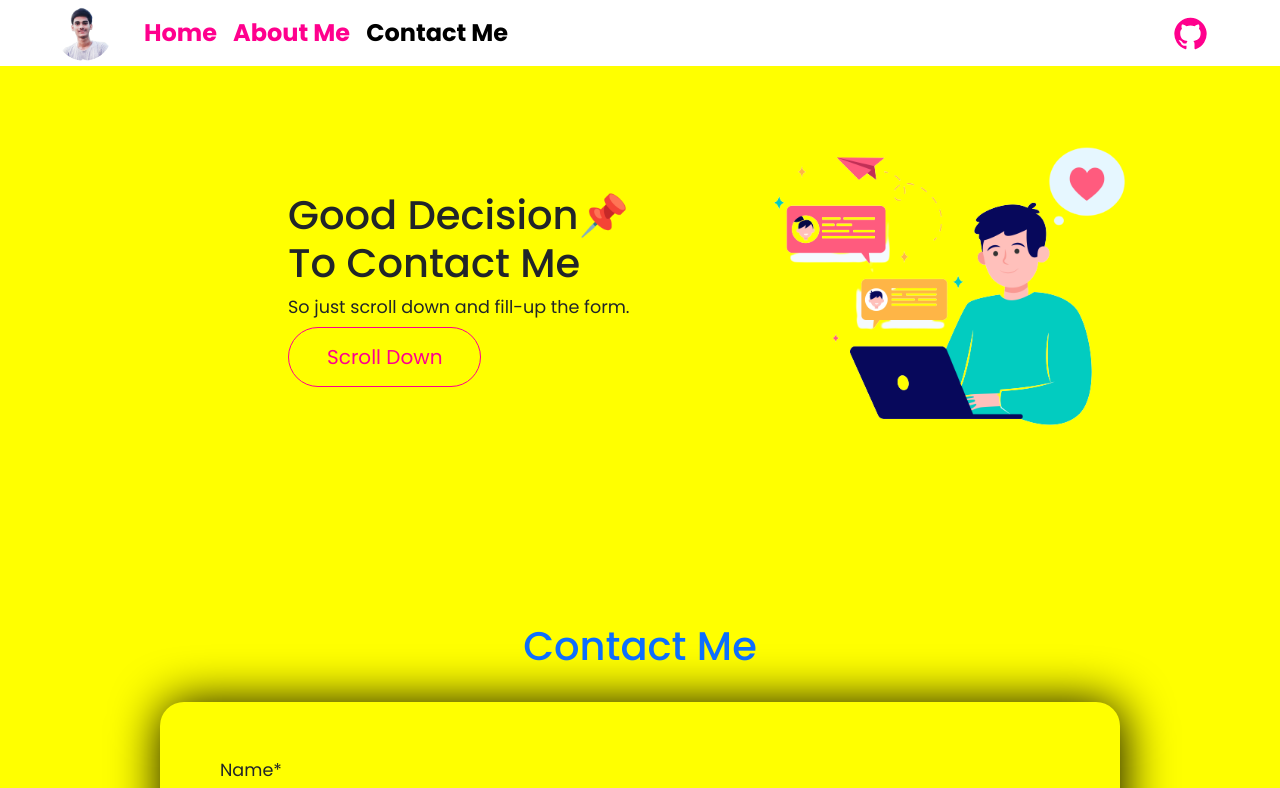
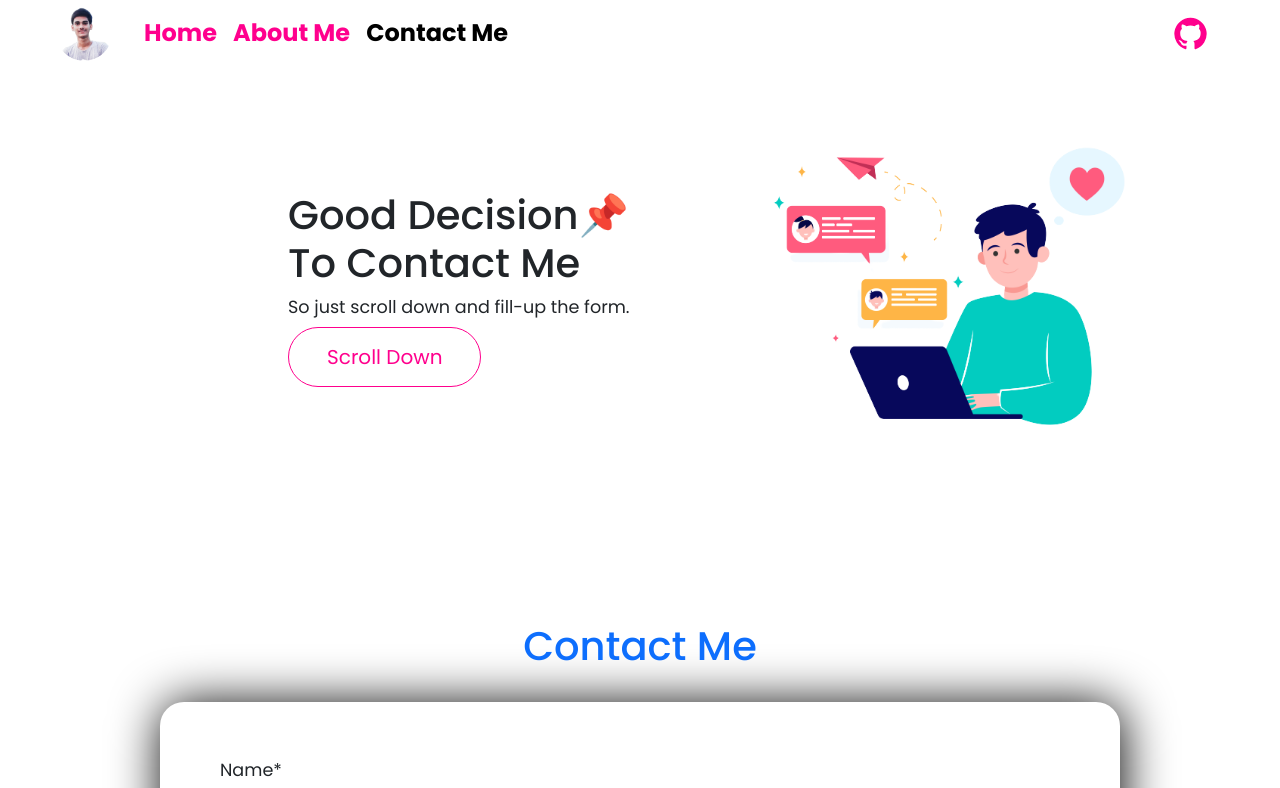
Before and after one commit to CodeLikeAyush/Ayush-Portfolio, a React (Create React App) app: page /#/contact in a window 1280 px wide. Shown: the top 788 px of the page. Built offline with nearby package versions, Linux system fonts and the light colour scheme.

Commit message:
changed theme color of the website

```diff
--- a/src/index.css
+++ b/src/index.css
@@ -10,7 +10,7 @@
 
 body {
   font-family: "Poppins", sans-serif;
-  background-color: yellow !important;
+  background-color: rgb(255, 255, 255) !important;
 
   overflow-x: hidden;
   width: 100%;
```
